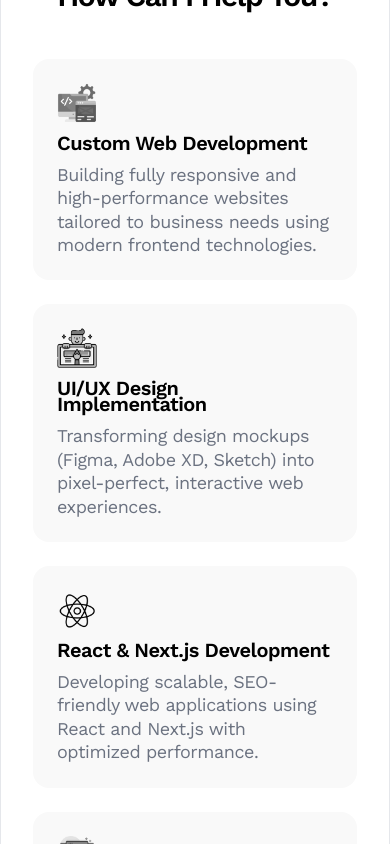
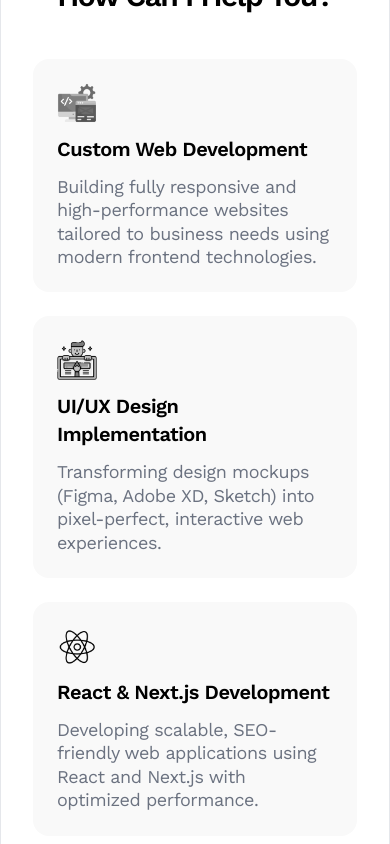
Before and after one commit to ShoaibMuhammad786/full_stack_developer_portfolio, a Next.js app: page / in a window 390 px wide. Shown: the part 5240-6084 px from the top of the page. Built offline with nearby package versions, Linux system fonts and the light colour scheme.

Commit message:
added metadata

```diff
--- a/app/layout.js
+++ b/app/layout.js
@@ -11,7 +11,8 @@
 
 export const metadata = {
   title: "Shoaib Muhammad | Full Stack Web Developer",
-  description: "Generated by create next app",
+  description:
+    "I am a dedicated Full Stack Web Developer specialized in the MERN stack (MongoDB, Express.js, React.js, Node.js) with hands-on experience in building dynamic web applications.",
 };
 
 export default function RootLayout({ children }) {
--- a/app/page.js
+++ b/app/page.js
@@ -1,4 +1,10 @@
 import HomePage from "@/components/home/HomePage";
+
+export const metadata = {
+  title: "Shoaib Muhammad | Full Stack Web Developer",
+  description:
+    "I am a dedicated Full Stack Web Developer specialized in the MERN stack (MongoDB, Express.js, React.js, Node.js) with hands-on experience in building dynamic web applications.",
+};
 
 export default function Home() {
   return <HomePage />;
--- a/components/home/ServiceCard.jsx
+++ b/components/home/ServiceCard.jsx
@@ -5,7 +5,7 @@
 
 const ServiceCard = ({ service, index }) => {
   return (
-    <AnimatedText>
+    <AnimatedText key={index}>
       <div
         className={`text-start p-6 2xl:p-10 rounded-2xl flex flex-col items-start justify-start gap-y-3 bg-[#f9f9f9] lg:h-[260px] xl:h-[230px] 2xl:min-h-[250px]`}
       >
@@ -16,8 +16,8 @@
           height={45}
           className="max-w-10 grayscale"
         />
-        <h3 className="text-xl md:text-2xl lg:text-2xl font-semibold leading-[0.8] tracking-tight">
-          <strong className="font-semibold">{service?.title}</strong>
+        <h3 className="text-xl md:text-2xl lg:text-2xl tracking-tight">
+          <strong className="font-semibold leading-none">{service?.title}</strong>
         </h3>
         <p className="main-description text-lg leading-[1.3] secondary-text z-10 tracking-tight">
           <strong className="font-normal">{service?.description}</strong>
--- a/components/home/Services.jsx
+++ b/components/home/Services.jsx
@@ -14,7 +14,7 @@
 
       <div className="w-full mt-12 grid grid-cols-1 lg:grid-cols-2 xl:grid-cols-2 gap-6">
         {SERVICES?.map((service, index) => {
-          return <ServiceCard key={index} service={service} index={index}/>;
+          return <ServiceCard service={service} index={index}/>;
         })}
       </div>
     </section>
```
